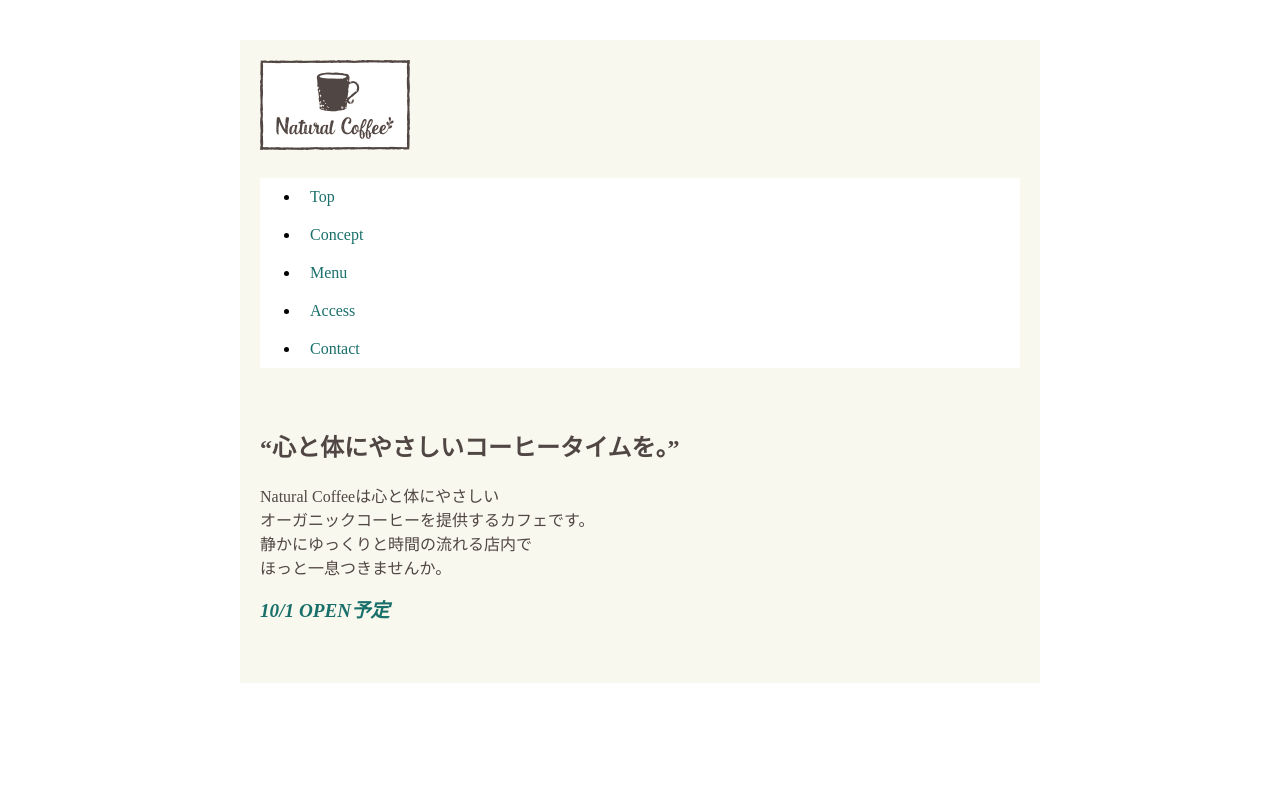
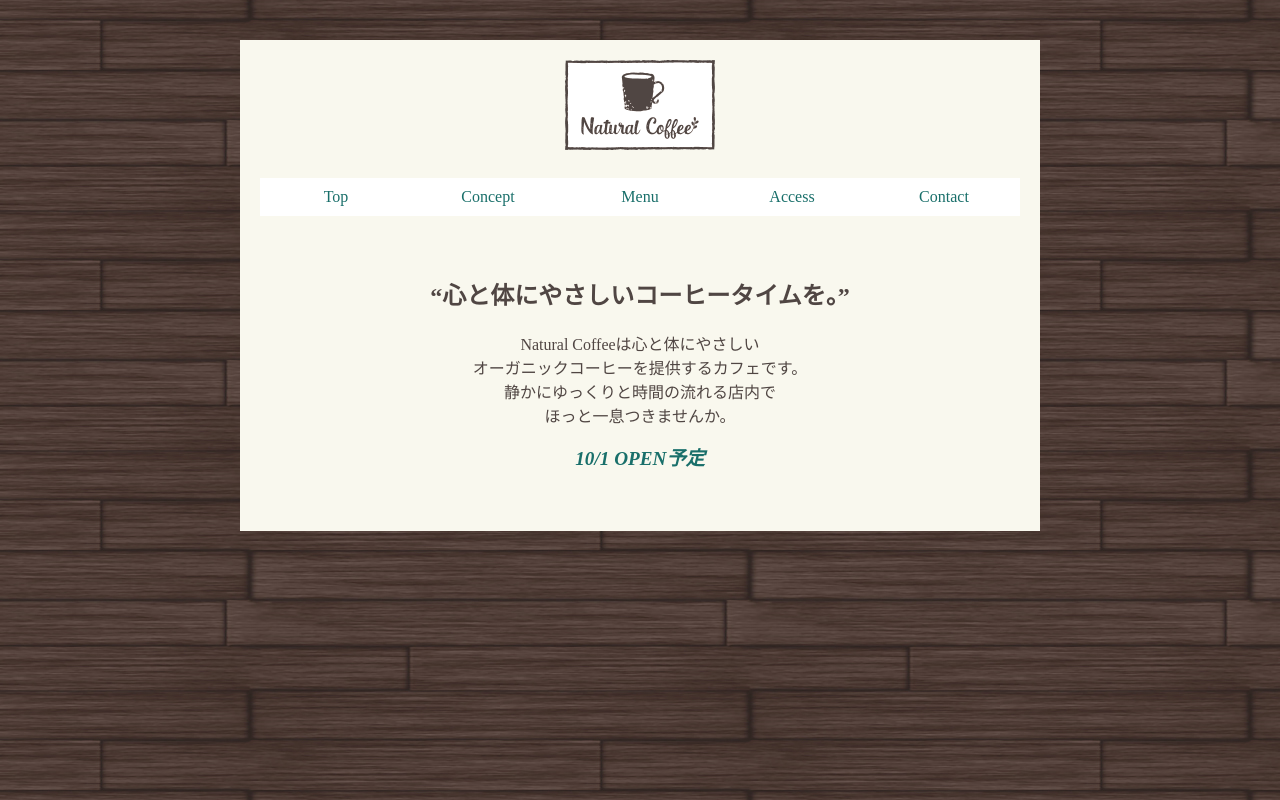
Before and after one commit to 20213023-katsumishogo/S1A113, a plain HTML site: page challenge2/ch2.html in a window 1280 px wide. Drawn offline with Linux system fonts and the light colour scheme.

Commit message:
Add files via upload
更新

```diff
--- a/challenge2/ch2.css
+++ b/challenge2/ch2.css
@@ -52,3 +52,16 @@ em {
 /*----------------------------
 この下に、CSSの指定を記述していきましょう。
 ----------------------------*/
+body {
+  background: url(wood.jpg) #504643;
+  text-align: center;
+}
+
+ul {
+  list-style: none;
+  padding: 0;
+  display: flex;
+}
+li{
+  flex: 1 1 20%;
+}
```
